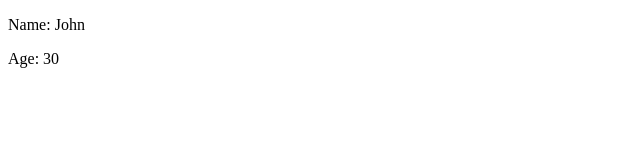
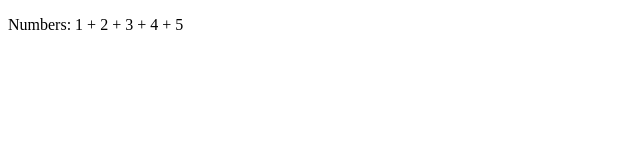
Before and after one commit to RobFyd/practice-in-react2, a React (Vite) app: page / in a window 1280 px wide. Shown: the top 160 px of the page, without its empty margins (0-640 px from the left). Built offline with nearby package versions, Linux system fonts and the light colour scheme.

Commit message:
array in jsx

```diff
--- a/src/main.jsx
+++ b/src/main.jsx
@@ -45,5 +45,14 @@ const personElement = (
   </div>
 );
 
+//5 array
+const numbers = [1, 2, 3, 4, 5];
 
-createRoot(document.getElementById("root")).render(personElement);
+const numbersElement = (
+  <div>
+    <p>Numbers: {numbers.join(" + ")}</p>
+  </div>
+);
+
+
+createRoot(document.getElementById("root")).render(numbersElement);
```
